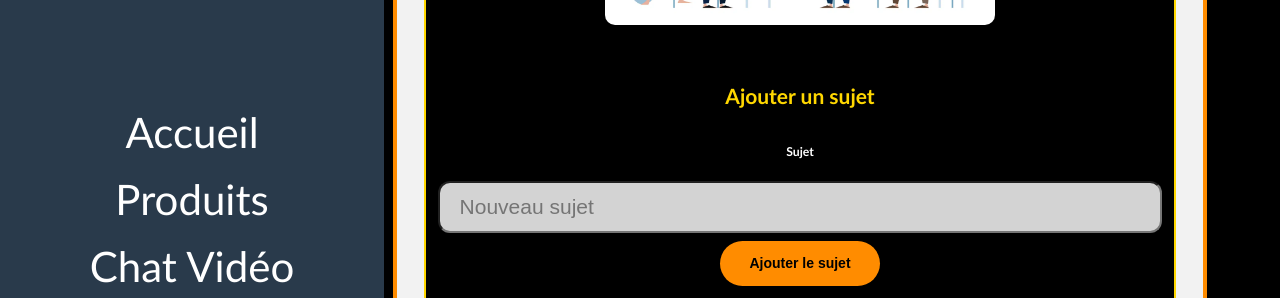
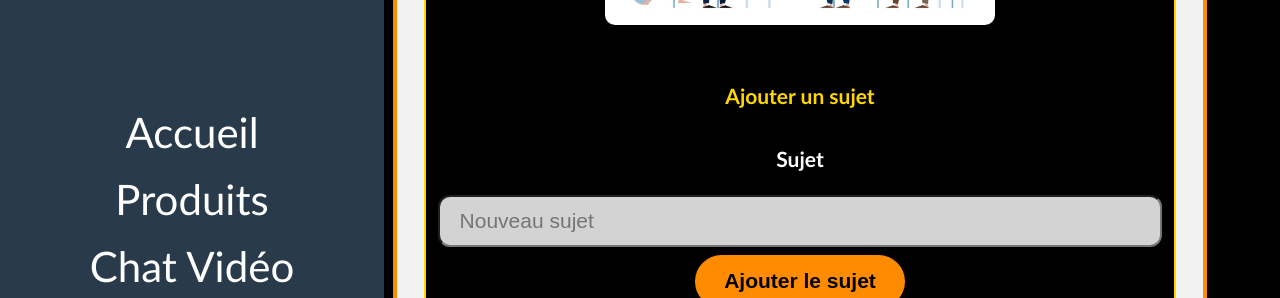
Before and after one commit to Sethiar/Site-Sethiar, a Flask app: page /frontend/acces-forum in a window 1280 px wide. Shown: the top 298 px of the page. Run offline with Flask 3, Linux system fonts and the light colour scheme; data that the repository does not hold is empty; style sheets or scripts are compiled from the project's sources; parts of the project's set-up code (start-up, migrations or seed data) failed here and were passed over; some libraries are stand-ins or nearby versions.

Commit message:
Mise à jour fichiers scss de 'pages'.

```diff
--- a/static/SCSS/pages/_forum.scss
+++ b/static/SCSS/pages/_forum.scss
@@ -22,6 +22,11 @@
   transform: scale(1.1);
   box-shadow: 0px 4px 15px rgba(0, 0, 0, 0.5);
   }
+}
+
+/* Styles pour formulaire d'ajout de sujet */
+#addSubjectForm label {
+  font-size: $font-size-xl;
 }
 
 /* Centrer uniquement le texte de .subject-name et ajouter un espace */
```
